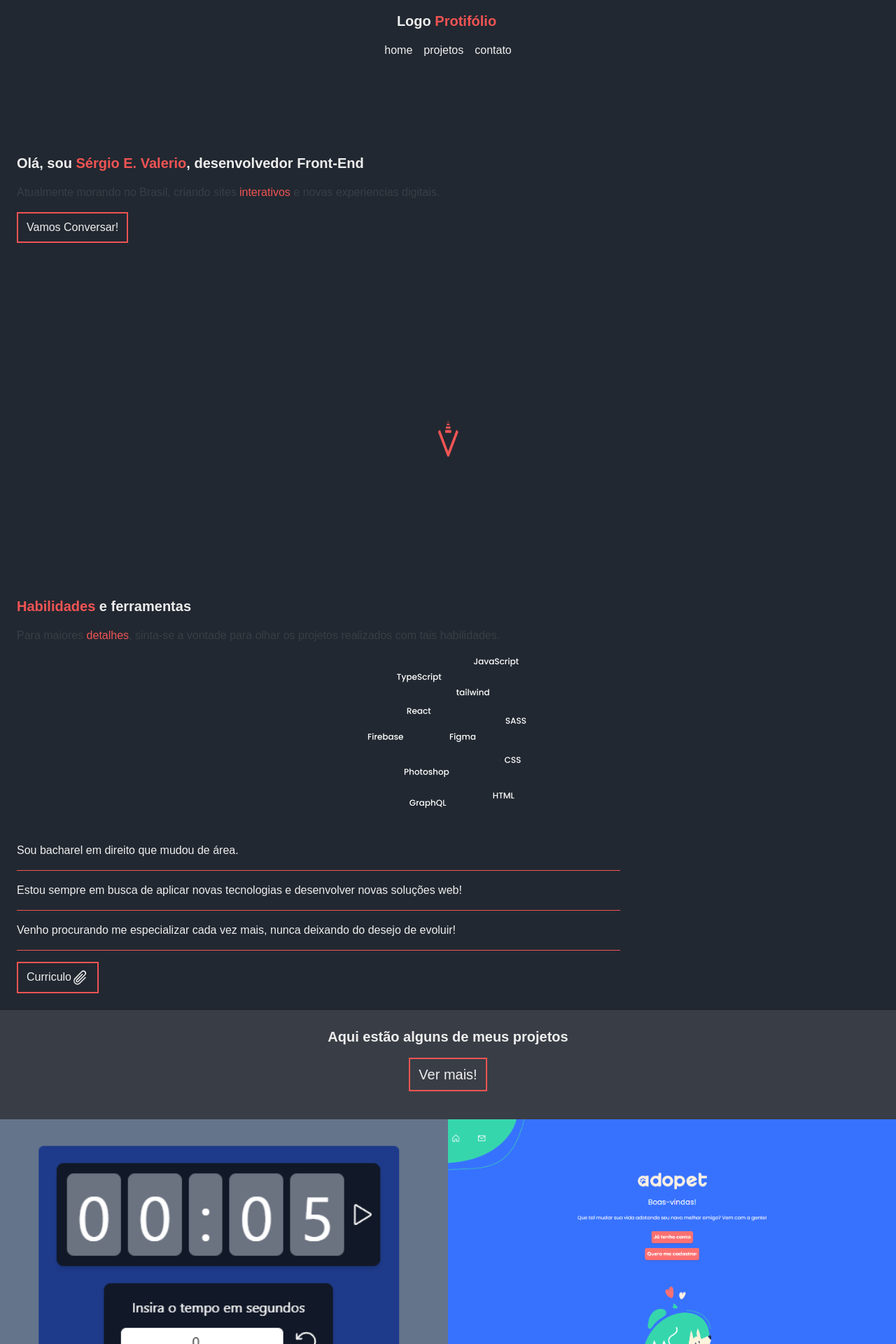
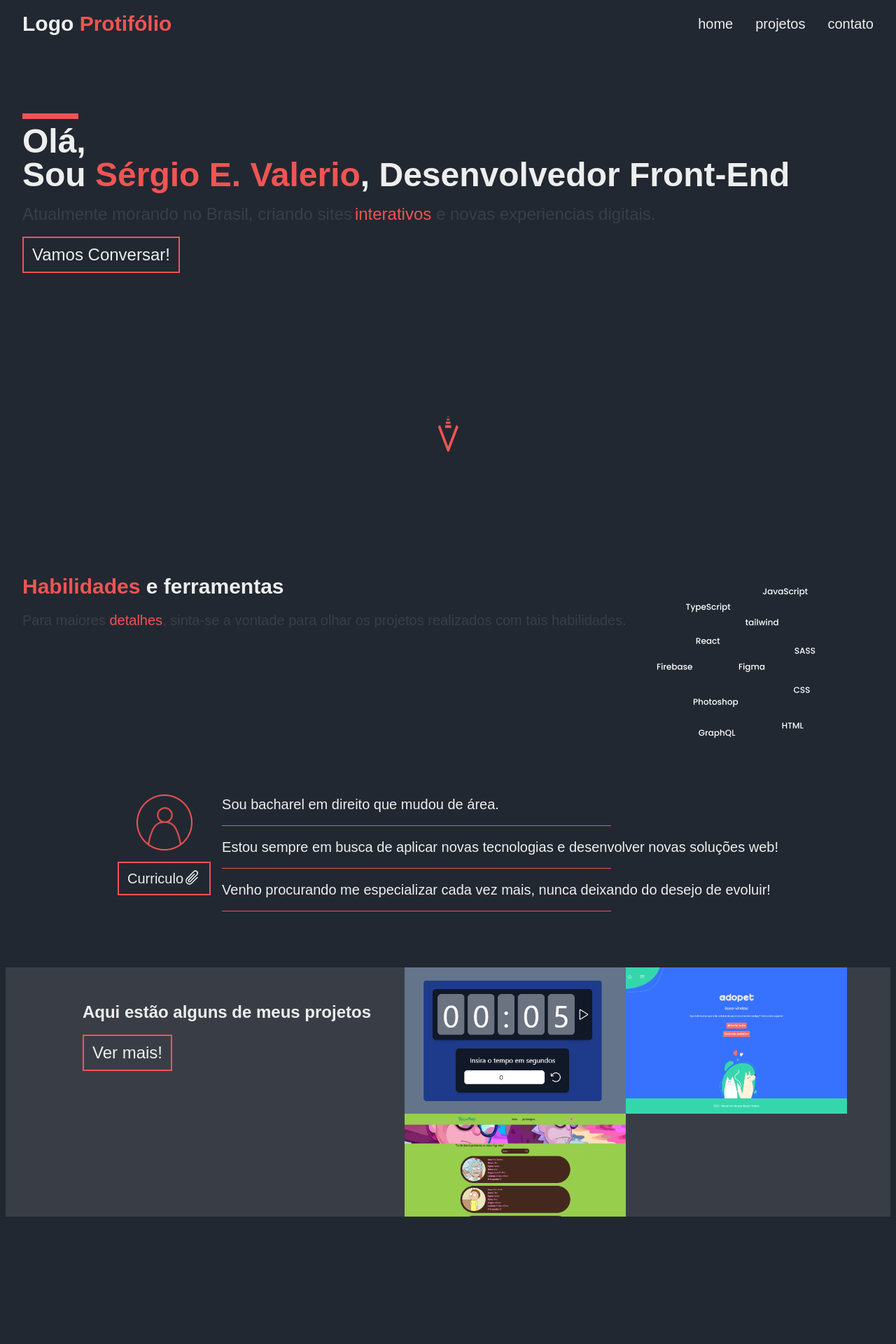
Before and after one commit to Scyies/portifolio, a React (Create React App) app: page / in a window 1280 px wide. Shown: the top 1920 px of the page at 70% size. Built offline with nearby package versions, Linux system fonts and the light colour scheme.

Commit message:
layout completamente responsivo

```diff
--- a/src/components/Header.tsx
+++ b/src/components/Header.tsx
@@ -3,23 +3,23 @@ import { Link } from "react-router-dom";
 
 export default function Header() {
   return (
-    <header className="mx-6">
+    <header className="mx-6 md:mx-8 lg:mx-40 md:flex place-items-center justify-between">
       <div className="flex justify-center text-center my-4">
-        <p className="text-white mr-1 font-bold text-xl">
+        <p className="text-white mr-1 font-bold text-xl md:text-3xl">
           Logo <strong className="text-orange font-bold">Protifólio</strong>
         </p>
       </div>
-      <nav className="flex justify-center text-white lowercase text-md list-none">
-        <Link to="/" className="mr-4 pb-4 hover:border-b-2 border-orange">
+      <nav className="flex justify-center text-white lowercase text-md md:text-xl lg:text-3xl list-none">
+        <Link to="/" className="mr-4 md:mr-8 lg:mr-12 hover:border-b-2 border-orange">
           Home
         </Link>
         <Link
           to="/projetos"
-          className="mr-4 pb-4 hover:border-b-2 border-orange"
+          className="mr-4 md:mr-8 lg:mr-12 hover:border-b-2 border-orange"
         >
           Projetos
         </Link>
-        <Link to="/contato" className="pb-4 hover:border-b-2 border-orange">
+        <Link to="/contato" className="hover:border-b-2 border-orange">
           Contato
         </Link>
       </nav>
--- a/src/components/Slider.tsx
+++ b/src/components/Slider.tsx
@@ -27,19 +27,16 @@ export default function Slider() {
   }
 
   return (
-    <section>
-      <div className="relative mb-8 min-h-[180px] w-full" onClick={() => navigate(`/projeto=${currentIndex}`)}>
-        <img
-          src="assets/laptop-vector-png.png"
-          alt=""
-          className="z-10 absolute"
-        />
-        <div className="flex flex-row justify-center h-[150px] w-[235px] mx-auto">
+    <section className="my-16 lg:max-w-[40vw]">
+      <div className="mb-8 top-0 z-0"
+        onClick={() => navigate(`/projeto=${currentIndex}`)}
+      >
+        <div className="flex flex-row justify-center aspect-video mx-auto z-0">
           {projects && (
             <img
               src={projects[currentIndex].image}
               alt=""
-              className="z-0 object-cover h-full w-full"
+              className="z-0 object-fill h-full w-full lg:w-[40vw]"
             />
           )}
         </div>
--- a/src/pages/Contact.tsx
+++ b/src/pages/Contact.tsx
@@ -10,23 +10,23 @@ export default function Contact() {
     e.preventDefault();
   }
   return (
-    <main className="text-white mx-6">
-      <section className="my-8">
-        <div>
-          <h1 className="font-bold text-xl text-center">Entre em contato!</h1>
-          <p className="text-gray my-4">
+    <main className="text-white my-20 mx-6 md:mx-28 lg:mx-40 lg:flex lg:place-items-center lg:justify-between">
+      <section className="my-8 lg:flex lg:justify-around">
+        <div className="lg:w-[40%]">
+          <h1 className="font-bold text-xl md:text-3xl text-center">Entre em contato!</h1>
+          <p className="text-gray md:text-2xl my-4">
             Você pode entrar em contato por{" "}
             <strong className="font-medium text-orange">email</strong> ou uma de
             minhas <strong className="font-medium text-orange"> redes sociais.</strong>
           </p>
         </div>
-        <div className="flex justify-center my-8">
-          <img src={linkedinLogo} alt="" className="w-8 h-8 mr-8" />
-          <img src={gitHub} alt="" className="w-8 h-8 mr-8" />
-          <img src={insta} alt="" className="w-8 h-8" />
+        <div className="flex justify-center my-8 lg:flex-col lg:mx-8">
+          <img src={linkedinLogo} alt="" className="w-8 h-8 mr-8 md:mr-12 md:w-12 md:h-12 lg:mb-8" />
+          <img src={gitHub} alt="" className="w-8 h-8 mr-8 md:mr-12 md:w-12 md:h-12 lg:mb-8" />
+          <img src={insta} alt="" className="w-8 h-8 md:w-12 md:h-12" />
         </div>
       </section>
-      <form onSubmit={handleSubmit} className="mb-8">
+      <form onSubmit={handleSubmit} className="mb-8 lg:w-[50%]">
         <div className="h-full w-full">
           <label htmlFor="nome" className="font-bold">Nome</label>
           <Input id="nome" autoComplete="off" />
@@ -46,7 +46,7 @@ export default function Contact() {
           >
           </textarea>
         </div>
-        <div className="flex justify-center">
+        <div className="flex justify-center text-2xl">
           <Button type="submit">Enviar mensagem</Button>
         </div>
       </form>
--- a/src/pages/Home.tsx
+++ b/src/pages/Home.tsx
@@ -5,6 +5,8 @@ import skills from "assets/skills.png";
 import { Paperclip } from "phosphor-react";
 import projetos from "projetos.json";
 import { Link } from "react-router-dom";
+import laptopEarth from "assets/Notebook Earth.png";
+import profileIcon from "assets/Profile Icon.png";
 
 export default function Home() {
   function handleClick() {
@@ -12,21 +14,22 @@ export default function Home() {
   }
 
   return (
-    <main className="text-white mx-6">
-      <section className="flex flex-col text-white mt-4 min-h-[calc(100vh-112px)] justify-around">
-        <div>
-          <h1 className="font-bold text-xl">
-            Olá, sou <strong className="text-orange">Sérgio E. Valerio</strong>,
-            desenvolvedor Front-End
+    <main className="text-white mx-6 md:mx-8 lg:mx-40">
+      <section className="flex flex-col lg:mx-20 text-white mt-4 min-h-[calc(100vh-112px)] justify-around">
+        <div className="lg:max-w-2xl">
+          <div className="bg-orange h-1 md:h-2 w-10 md:w-20 mb-2"></div>
+          <h1 className="font-bold text-xl md:text-5xl lg:my-8">
+            <span className="flex">Olá,</span> Sou <span className="text-orange">Sérgio E. Valerio</span>,
+            Desenvolvedor Front-End
           </h1>
-          <p className="text-gray text-md my-4 font-medium">
+          <p className="text-gray text-md md:text-2xl my-4 lg:my-8 font-medium">
             Atualmente morando no Brasil, criando sites
-            <strong className="text-orange ml-1 font-medium">
+            <span className="text-orange ml-1 font-medium">
               interativos
-            </strong>{" "}
+            </span>{" "}
             e novas experiencias digitais.
           </p>
-          <Link to="/contato">
+          <Link to="/contato" className="md:text-2xl lg:text-3xl">
             <Button onClick={handleClick}>Vamos Conversar!</Button>
           </Link>
         </div>
@@ -37,25 +40,34 @@ export default function Home() {
         </div>
       </section>
 
-      <section className="mt-12">
-        <div>
-          <h2 className="font-bold text-white text-xl">
-            <strong className="text-orange font-bold">Habilidades</strong> e
+      <section className="mt-12 flex flex-col md:flex-row justify-between">
+        <div className="lg:flex flex-col lg:max-w-[40vw]">
+          <h2 className="font-bold text-white text-xl md:text-3xl">
+            <span className="text-orange font-bold">Habilidades</span> e
             ferramentas
           </h2>
-          <p className="text-gray my-4 font-medium">
+          <p className="text-gray my-4 font-medium md:text-xl">
             Para maiores{" "}
-            <strong className="font-medium text-orange">detalhes</strong>,
+            <span className="font-medium text-orange">detalhes</span>,
             sinta-se a vontade para olhar os projetos realizados com tais
             habilidades.
           </p>
         </div>
-        <div className="flex justify-center my-4">
-          <img src={skills} alt="" />
+        <div className="flex justify-center md:justify-between my-4 md:-ml-6 overflow-hidden">
+          <img src={skills} alt="" className="md:mr-20" />
         </div>
       </section>
 
-      <section className="mt-12 font-medium">
+      <section className="my-16 font-medium md:text-xl md:flex md:justify-around lg:place-items-center">
+        <img src={laptopEarth} alt="" className="hidden lg:flex lg:min-w-[50vw] lg:h-full self-center" />
+        <div className="flex min-w-[50vw]">
+          <div className="flex-col place-items-center mr-4 hidden md:flex">
+            <img src={profileIcon} alt="" className="md:h-20 md:w-20" />
+            <Button>
+                Curriculo <Paperclip size={25} />
+            </Button>
+          </div>
+          <div className="">
             <p className="">Sou bacharel em direito que mudou de área.</p>
             <div className="bg-orange h-[1px] w-[70%] my-4"></div>
             <p>
@@ -68,21 +80,26 @@ export default function Home() {
               desejo de evoluir!
             </p>
             <div className="bg-orange h-[1px] w-[70%] my-4"></div>
+          </div>
+        </div>
+        <div className="md:hidden">
           <Button>
             Curriculo <Paperclip size={25} />
           </Button>
+        </div>
       </section>
 
-      <section className="bg-gray flex flex-col justify-center my-6 -mx-6">
-        <div className="text-center p-6">
-          <h3 className="font-bold text-xl">
+      <section className="bg-gray flex flex-col md:flex-row justify-center my-6 -mx-6 lg:-mx-40">
+        <div className="flex flex-col md:flex-row justify-center lg:mx-40">
+          <div className="text-center p-6 lg:pl-0 md:text-left md:p-12 lg:flex lg:flex-col lg:justify-around">
+            <h3 className="font-bold text-xl md:text-2xl lg:text-3xl">
               Aqui estão alguns de meus projetos
             </h3>
-          <Link to="/projetos" className="flex justify-center text-xl">
+            <Link to="/projetos" className="flex justify-center md:justify-start text-xl md:text-2xl">
               <Button>Ver mais!</Button>
             </Link>
           </div>
-        <div className="grid grid-cols-2 mt-4">
+          <div className="grid grid-cols-2 mt-4 md:mt-0 md:max-w-[50%]">
             {projetos.map((projeto) => (
               <img
                 key={projeto.id}
@@ -91,13 +108,14 @@ export default function Home() {
               />
             ))}
           </div>
+        </div>
       </section>
 
-      <section className="min-h-[70vh] flex flex-col justify-center">
-        <h3 className="font-bold text-xl text-center">
+      <section className="min-h-[70vh] flex flex-col lg:flex-row lg:place-items-center justify-center">
+        <h3 className="font-bold text-xl md:text-5xl text-center lg:max-w-lg lg:mr-20 lg:text-left">
           Vamos conversar sobre o seu projeto?
         </h3>
-        <Link to="/contato" className="flex justify-center text-xl mt-4">
+        <Link to="/contato" className="flex justify-center text-xl md:text-3xl mt-4">
           <Button>Contato</Button>
         </Link>
       </section>
--- a/src/pages/Projects.tsx
+++ b/src/pages/Projects.tsx
@@ -4,13 +4,13 @@ import { Link } from "react-router-dom";
 
 export default function Projects() {
   return (
-    <main className="text-white mx-6 mt-8">
-      <section>
-        <h1 className="font-bold text-xl">
+    <main className="text-white mx-6 mt-8 lg:mx-40 lg:flex lg:justify-between lg:place-items-center">
+      <section className="mb-12 md:mx-24 lg:mx-0 lg:w-[30vw] my-16">
+        <h1 className="font-bold text-xl md:text-4xl">
           Principais{" "}
           <strong className="font-bold text-orange">projetos.</strong>
         </h1>
-        <div className="text-gray my-8">
+        <div className="text-gray my-8 md:text-2xl">
           <p className="mb-4">
             Diversos desses projetos foram realizados com o intuíto de melhorar e aprender a utilizar diversas ferramentas.
           </p>
--- a/src/pages/SpecificProject.tsx
+++ b/src/pages/SpecificProject.tsx
@@ -14,28 +14,26 @@ export default function SpecificProject() {
 
   const searchId = Number(projectId.id);
 
-  console.log(projectId.id);
-
   return (
-    <main className="text-white mx-6 mt-8">
-      <section className="mb-8">
-        <h1 className="font-bold text-xl">{projects && projects[searchId].title}</h1>
-        <p className="text-gray my-6 text-justify">{projects && projects[searchId].pText}</p>
+    <main className="text-white mx-6 md:mx-28 mt-8 lg:mx-40 lg:flex lg:justify-between lg:place-items-center">
+      <section className="mb-8 lg:mx-0 lg:w-[30vw] my-16">
+        <h1 className="font-bold text-xl md:text-4xl">{projects && projects[searchId].title}</h1>
+        <p className="text-gray my-6 text-justify md:text-2xl">{projects && projects[searchId].pText}</p>
         <div className="flex justify-between">
           <div>
-            <h2 className="text-gray text-xl font-bold">Ferramentas</h2>
+            <h2 className="text-gray text-xl md:text-3xl font-bold">Ferramentas</h2>
             <div className="flex mt-4">
-              <img src={tsLogo} alt="" className="w-8 h-8 mr-2" />
-              <img src={reactLogo} alt="" className="w-8 h-8 mr-2" />
-              <img src={tailwindLogo} alt="" className="w-8 h-8 mr-2" />
+              <img src={tsLogo} alt="" className="w-8 h-8 mr-4" />
+              <img src={reactLogo} alt="" className="w-8 h-8 mr-4" />
+              <img src={tailwindLogo} alt="" className="w-8 h-8 mr-4" />
               <img src={firebaseLogo} alt="" className="w-6 h-8" />
             </div>
           </div>
           <div className="flex flex-col">
-            <h2 className="text-gray text-xl font-bold">Links</h2>
+            <h2 className="text-gray text-xl md:text-3xl font-bold">Links</h2>
             <div className="flex mt-4">
               <a href={projects && projects[searchId].reposity} target="_blank" rel="noreferrer">
-                <img src={gitHub} alt="" className="w-8 h-8 mr-2" />
+                <img src={gitHub} alt="" className="w-8 h-8 mr-4" />
               </a>
               <a href={projects && projects[searchId].deploy} target="_blank" rel="noreferrer">
                 <img src={earthGlobe} alt="" className="w-8 h-8" />
```
Also changed, not shown: public/index.html (+0 -23 lines), src/assets/Notebook Earth.png (added), src/assets/Profile Icon.png (added). Lines whose indentation alone changed are shown as unchanged.
